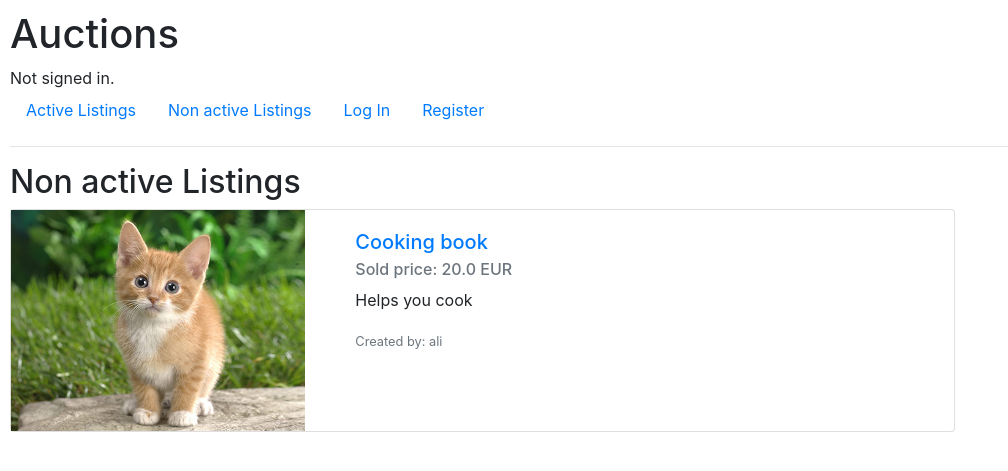
After one commit to aliguzmanadan/Commerce_Django_WebApp, a Django app: page /non_active_listings in a window 1280 px wide. The commit adds this page. Shown: the top 471 px of the page, without its empty margins (0-1008 px from the left). Run offline with Django 3.2, Linux system fonts and the light colour scheme; data comes from the database, SQL or seed files in the repository; both versions use the stored data as it was after the commit; some libraries are stand-ins or nearby versions.

Commit message:
Close listing

```diff
--- a/auctions/models.py
+++ b/auctions/models.py
@@ -4,6 +4,7 @@ from django.db.models import fields
 from django.db.models.deletion import CASCADE
 from django.db.models.fields import BooleanField, CharField, DecimalField, FloatField, TextField, URLField
 from django.db.models.fields.related import ForeignKey, ManyToManyField
+from django.db.models import Max
 
 
 
@@ -30,11 +31,29 @@ class Auction_listing(models.Model):
     def __str__(self):
         return f"{self.title}, initial price: {self.initial_price}, creator: {self.creator}"
 
+    def HighestBid(self):
+        '''Returns the higest bid for a listing'''
+        if self.bids_by_listing.exists():
+            max_bids_amount = self.bids_by_listing.all().aggregate(Max('amount'))['amount__max']
+            return self.bids_by_listing.all().get(amount = max_bids_amount)
+        else:
+            return None
+
+    def current_price(self):
+        if self.HighestBid():
+            return self.HighestBid().amount
+        else:
+            return self.initial_price
+
+
 class Bid(models.Model):
     amount = FloatField()
     listing = ForeignKey(Auction_listing, on_delete=models.CASCADE, related_name="bids_by_listing")
     user = ForeignKey(User, on_delete=models.CASCADE, related_name='bids_by_user')
 
+    def __str__(self):
+        return f"Bid from {self.user} on {self.listing.title}, created by {self.listing.creator}"
+
 class Comment(models.Model):
     text = TextField()
     listing = ForeignKey(Auction_listing, on_delete=models.CASCADE, related_name="comments_by_listing")
--- a/auctions/templates/auctions/layout.html
+++ b/auctions/templates/auctions/layout.html
@@ -20,6 +20,9 @@
             <li class="nav-item">
                 <a class="nav-link" href="{% url 'index' %}">Active Listings</a>
             </li>
+            <li class="nav-item">
+                <a class="nav-link" href="{% url 'non_active_listings' %}">Non active Listings</a>
+            </li>
             {% if user.is_authenticated %}
                 <li class="nav-item">
                     <a class="nav-link" href="{% url 'create_listing' %}">Create Listing</a>
--- /dev/null
+++ b/auctions/templates/auctions/non_active_listings.html
@@ -0,0 +1,34 @@
+{% extends "auctions/layout.html" %}
+
+{% block body %}
+    <h2>Non active Listings</h2>
+
+    {% for listing in Listings %}
+        <div class="card mb-3" style="max-width: 75%;">
+            <div class="row g-0">
+                <div class="col-md-4">
+                    {% load static %} <img src="{% static "auctions/cat.jpeg"%}" class="img-fluid rounded-start" alt="...">
+                </div>
+                <div class="col-md-8">
+                    <div class="card-body">
+                        <a href="{% url 'listing_page' listing.id%}">
+                            <h5 class="card-title">{{ listing.title }}</h5>
+                        </a>
+                        <h6 class="card-subtitle mb-2 text-muted"> Sold price: {{ listing.current_price }} EUR</h6>
+                        {% if listing.description %}
+                            <p class="card-text">{{listing.description}}</p>
+                        {% else %}
+                            <p class="card-text">No description for this item</p>
+                        {% endif %}
+                        <p class="card-text"><small class="text-muted">Created by: {{ listing.creator }}</small></p>
+                    </div>
+                </div>
+            </div>
+        </div>
+    {% empty %}
+        There are no listings
+    {% endfor %}
+
+
+
+{% endblock %}
--- a/auctions/urls.py
+++ b/auctions/urls.py
@@ -5,6 +5,7 @@ from . import views
 
 urlpatterns = [
     path("", views.index, name="index"),
+    path('non_active_listings', views.non_active_listings, name='non_active_listings'),
     path("login", views.login_view, name="login"),
     path("logout", views.logout_view, name="logout"),
     path("register", views.register, name="register"),
@@ -12,7 +13,8 @@ urlpatterns = [
     path("<int:listing_id>/listing", views.listing_page, name="listing_page"),
     path("<int:listing_id>/bid", views.bid_page, name="bid_page"),
     path("<int:listing_id>/add_whatchlist", views.add_whatchlist, name="add_whatchlist"),
-    path("<int:listing_id>/remove_whatchlist", views.remove_whatchlist, name="remove_whatchlist")
+    path("<int:listing_id>/remove_whatchlist", views.remove_whatchlist, name="remove_whatchlist"),
+    path("<int:listing_id>/close_listing", views.close_listing, name="close_listing")
 ]
 
 urlpatterns += staticfiles_urlpatterns()
--- a/auctions/views.py
+++ b/auctions/views.py
@@ -8,7 +8,6 @@ from django.forms import ModelForm
 from .models import User, Auction_listing, Category, Bid, Comment
 from .forms import ListingForm, BidForm
 
-from .auxiliary_functions import current_price
 
 
 def index(request):
@@ -16,7 +15,10 @@ def index(request):
         "Listings": Auction_listing.objects.filter(is_active = True)
     })
 
-
+def non_active_listings(request):
+    return render(request, "auctions/non_active_listings.html", {
+        "Listings": Auction_listing.objects.filter(is_active = False)
+    })
 
 def login_view(request):
     if request.method == "POST":
@@ -99,7 +101,7 @@ def create_listing(request):
 
 def listing_page(request, listing_id):
     listing = Auction_listing.objects.get(pk=listing_id)
-    price = current_price(listing)
+    price = listing.current_price()
     return render(request, "auctions/listing_page.html", {
         "listing": listing,
         "current_price": price,
@@ -119,7 +121,7 @@ def bid_page(request, listing_id):
             amount = form.cleaned_data["amount"]
 
             #if the amount is bigger than the current price, create the bid and return to the listing page
-            if amount > current_price(listing):
+            if amount > listing.current_price():
                 new_bid = Bid(amount=amount, listing=listing, user=request.user)
                 new_bid.save()
                 return HttpResponseRedirect(reverse("listing_page", args=(listing.id,)))
@@ -148,3 +150,30 @@ def remove_whatchlist(request, listing_id):
     listing = Auction_listing.objects.get(pk=listing_id)
     listing.in_watch_list.remove(request.user)
     return HttpResponseRedirect(reverse("listing_page", args=(listing.id,)))
+
+def close_listing(request, listing_id):
+    listing = Auction_listing.objects.get(pk=listing_id)
+    HighestBid = listing.HighestBid()
+
+    #Checking whter ther is a higest bid
+    if HighestBid:
+        HighestBidder = HighestBid.user
+        listing.winner = HighestBidder
+
+        #making the lisiting non-active
+        listing.is_active=False
+
+        #saving updates in the listing
+        listing.save()
+
+        #redirect to index page
+        return HttpResponseRedirect(reverse("index"))
+
+    else:
+        price = listing.current_price()
+        return render(request, "auctions/listing_page.html", {
+            "listing": listing,
+            "current_price": price,
+            "in_watch_list": request.user.wishes_per_user.filter(id = listing.id).exists(),
+            "message": "This listing cannot be closed: There are no bids for this listing"
+        })
```
Also changed, not shown: auctions/auxiliary_functions.py (deleted, +0 -10 lines), auctions/templates/auctions/listing_page.html (+23 -6 lines), db.sqlite3.
